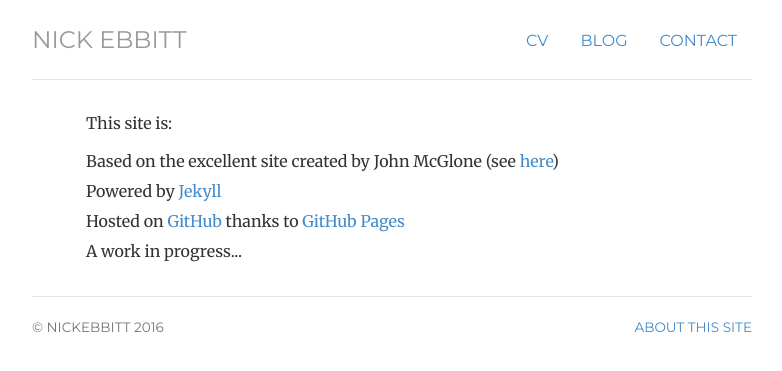
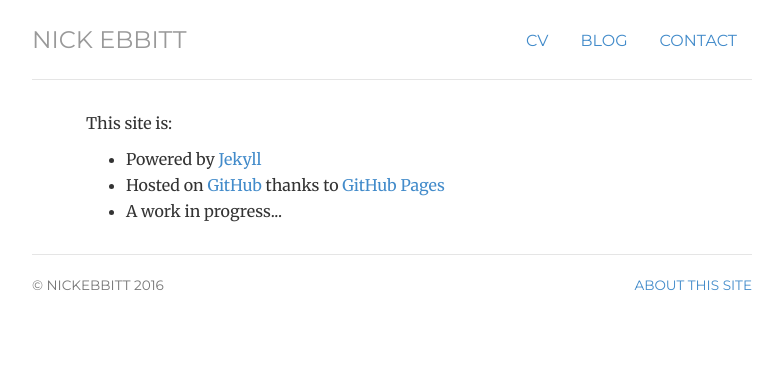
Before and after one commit to nickebbitt/nickebbitt.github.io, a Jekyll site: the page built from about/index.html, in a window 1280 px wide. Shown: the top 371 px of the page, without its empty margins (248-1030 px from the left). Built offline with Jekyll 4.4.1, drawn with Linux system fonts in a browser that asks for light colours.

Commit message:
Update about this ite list style

```diff
--- a/about/index.html
+++ b/about/index.html
@@ -8,8 +8,7 @@ description: Credits and information about the website nickebbitt.github.io, the
 
     <p>This site is:</p>
 
-      <ul class="list-unstyled">
-        <li>Based on the excellent site created by John McGlone (see <a href="http://github.com/jmcglone/jmcglone.github.io" title="jcglone.github.io">here</a>)</li>
+      <ul class="list-style-type:disc">
         <li>Powered by <a href="http://jekyllrb.com/" title="Jekyll">Jekyll</a></li>
         <li>Hosted on <a href="http://github.com/nickebbitt/nickebbitt.github.io" title="This site hosted on GitHub">GitHub</a> thanks to <a href="http://pages.github.com/" title="GitHub Pages">GitHub Pages</a></li>
         <li>A work in progress...</li>
```
